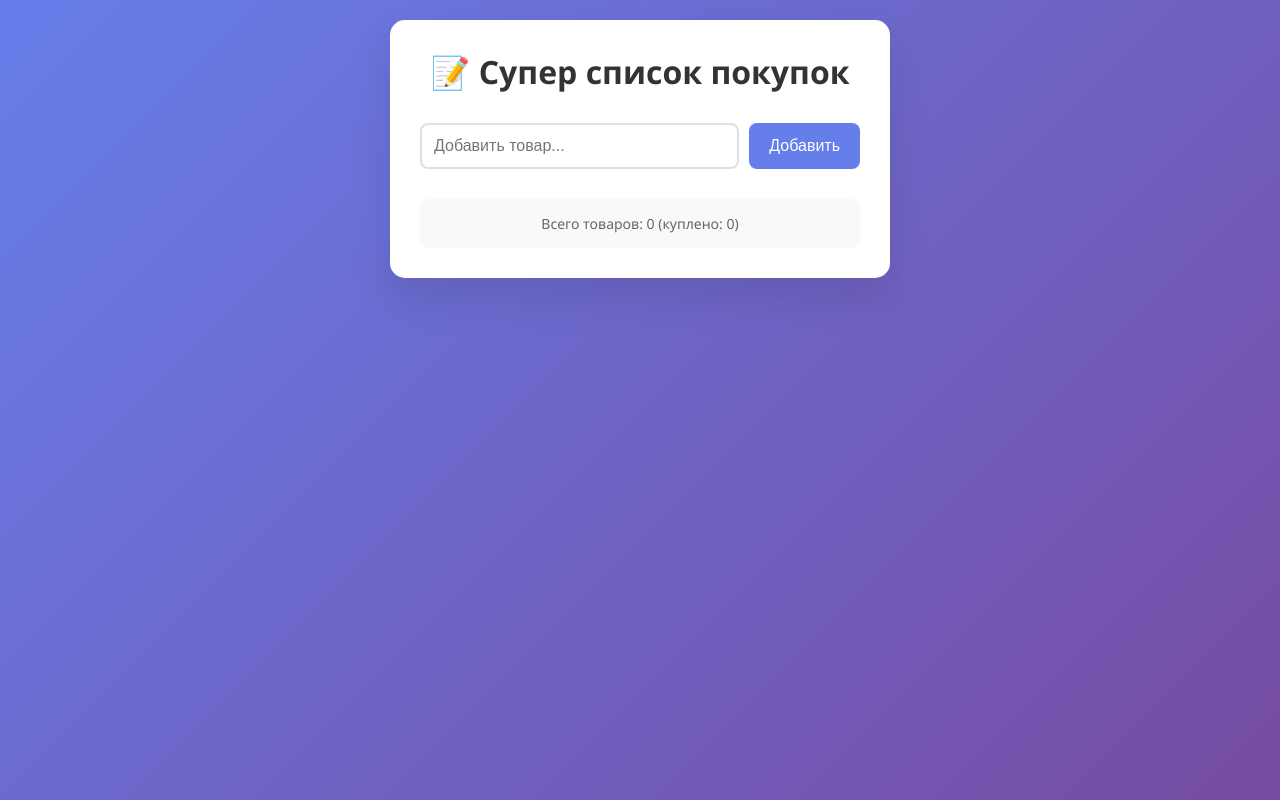
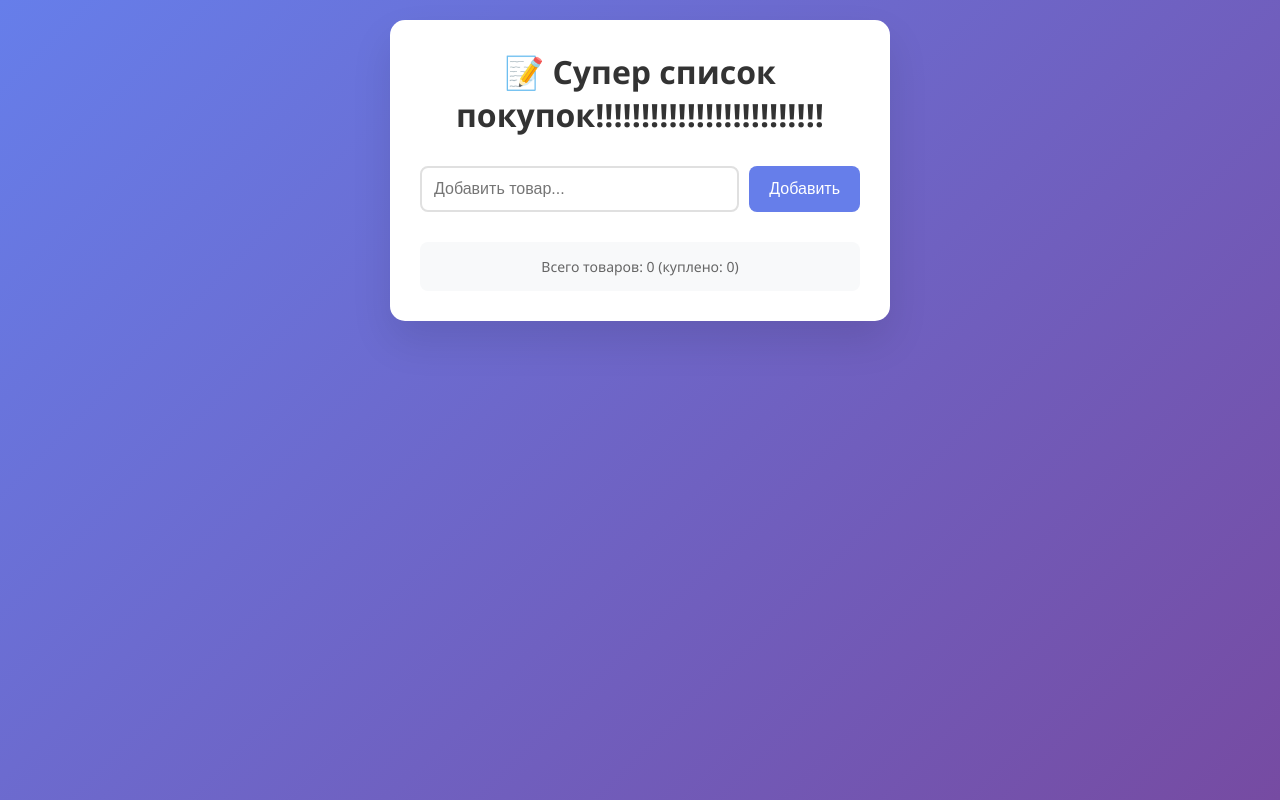
Before and after one commit to Makarenko444/shopping-list-app, a plain HTML site: page index.html in a window 1280 px wide. Drawn offline with Linux system fonts and the light colour scheme.

Commit message:
Update header text in index.html
Просто добавил !!!!!!

```diff
--- a/index.html
+++ b/index.html
@@ -8,7 +8,7 @@
 </head>
 <body>
     <div class="container">
-        <h1>📝 Супер список покупок</h1>
+        <h1>📝 Супер список покупок!!!!!!!!!!!!!!!!!!!!!!!!!</h1>
 
         <div class="add-item">
             <input type="text" id="itemInput" placeholder="Добавить товар...">
```
